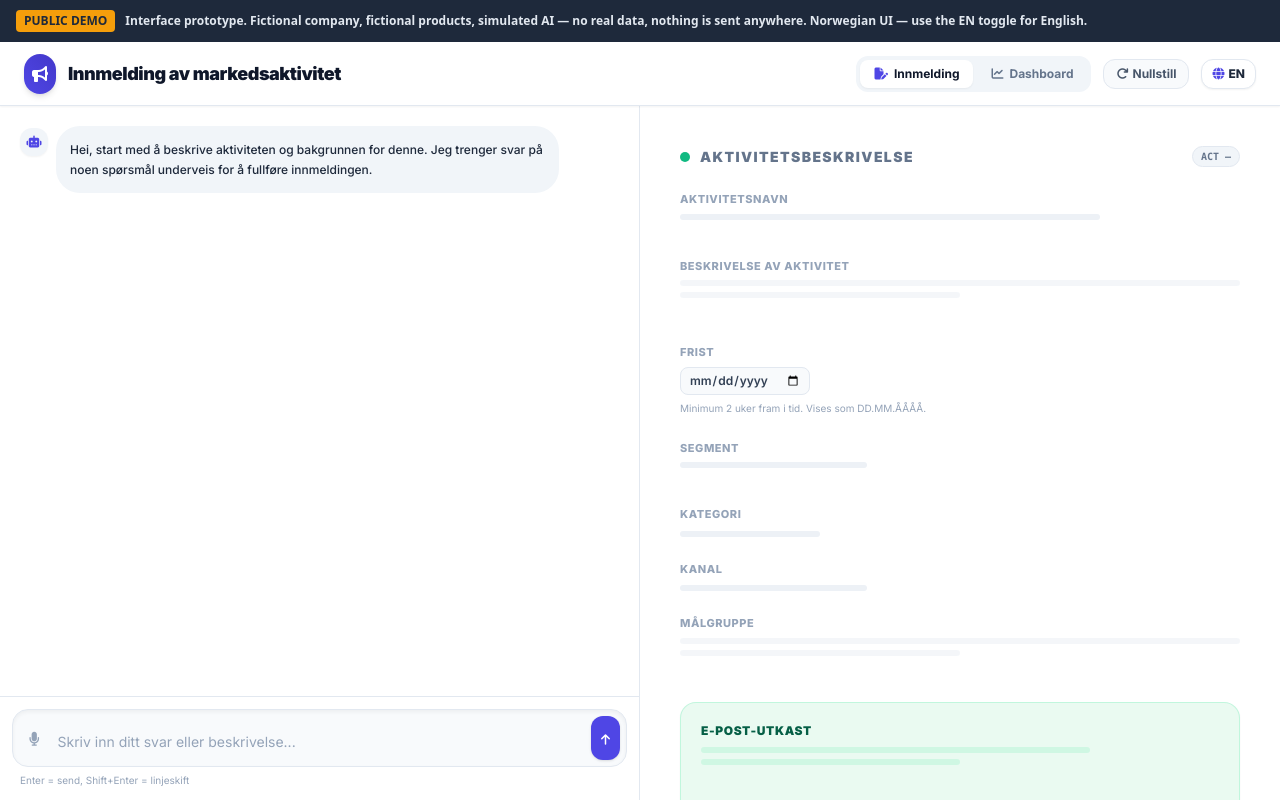
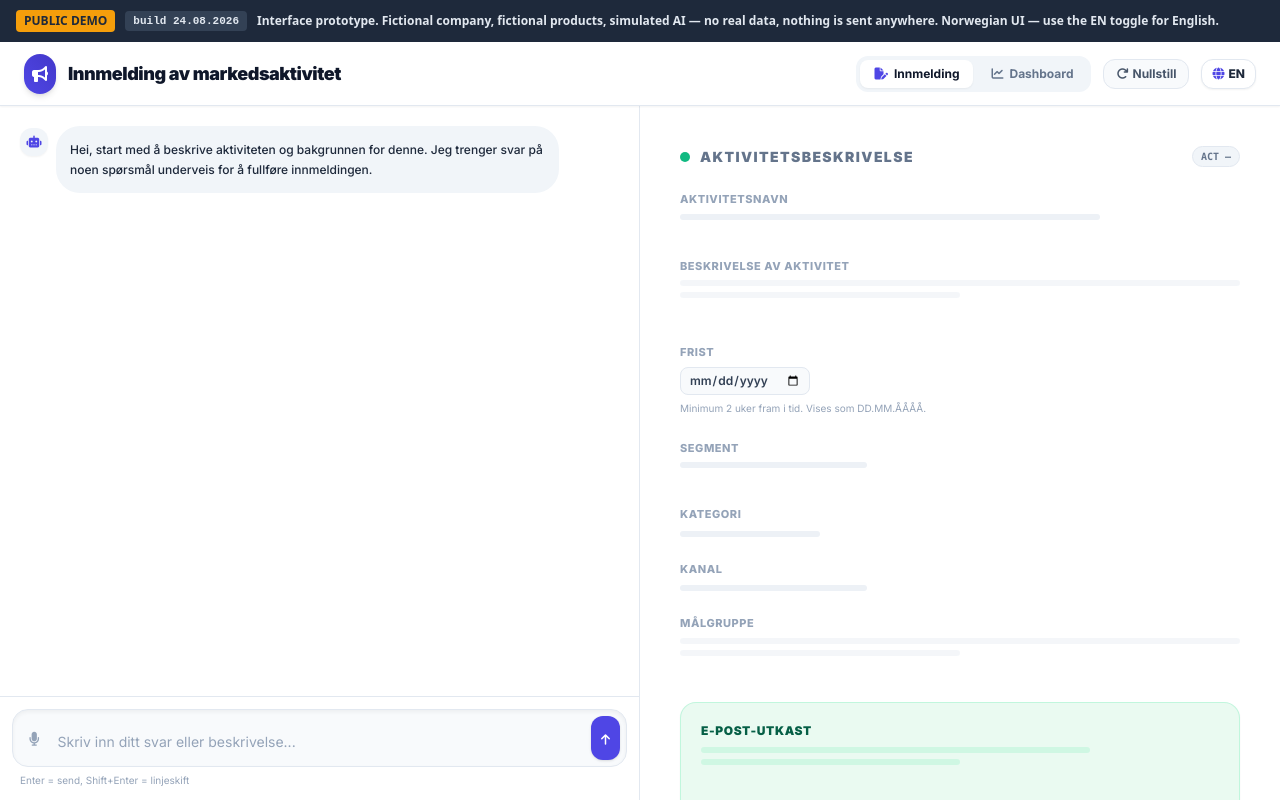
Before and after one commit to carloshumbertoreyesortiz/marketing-brief-demo, a plain HTML site: page index.html in a window 1280 px wide. Drawn offline with nearby package versions, Linux system fonts and the light colour scheme.

Commit message:
Add visible build stamp and no-cache headers
A tester reported an email draft phrasing that no current build produces —
they were on a browser-cached copy of the 20.08 version. The banner now shows
the build date so anyone can tell at a glance whether they are current.

```diff
--- a/index.html
+++ b/index.html
@@ -2,7 +2,9 @@
 <html lang="no" class="h-full">
 <head>
     <meta charset="UTF-8">
-    <meta name="viewport" content="width=device-width, initial-scale=1.0">
+    <meta http-equiv="Cache-Control" content="no-cache, no-store, must-revalidate">
+<meta http-equiv="Pragma" content="no-cache">
+<meta name="viewport" content="width=device-width, initial-scale=1.0">
     <title>Marketing brief assistant — public demo</title>
     <script src="https://cdn.tailwindcss.com"></script>
     <link rel="preconnect" href="https://fonts.googleapis.com">
@@ -35,7 +37,7 @@
         .placeholder-line { height: 6px; background: #e2e8f0; border-radius: 9999px; }
     </style>
 </head>
-<body class="bg-slate-100 text-slate-800 font-sans h-full flex flex-col overflow-hidden"><div style="background:#1e293b;color:#e2e8f0;font:600 12px/1.5 system-ui,sans-serif;padding:10px 16px;display:flex;gap:10px;align-items:center;flex-wrap:wrap"><span style="background:#f59e0b;color:#1e293b;padding:2px 8px;border-radius:4px;font-weight:800">PUBLIC DEMO</span><span>Interface prototype. Fictional company, fictional products, simulated AI &mdash; no real data, nothing is sent anywhere. Norwegian UI &mdash; use the EN toggle for English.</span></div>
+<body class="bg-slate-100 text-slate-800 font-sans h-full flex flex-col overflow-hidden"><div style="background:#1e293b;color:#e2e8f0;font:600 12px/1.5 system-ui,sans-serif;padding:10px 16px;display:flex;gap:10px;align-items:center;flex-wrap:wrap"><span style="background:#f59e0b;color:#1e293b;padding:2px 8px;border-radius:4px;font-weight:800">PUBLIC DEMO</span><span style="background:#334155;padding:2px 8px;border-radius:4px;font-family:ui-monospace,monospace;font-size:11px">build 24.08.2026</span><span>Interface prototype. Fictional company, fictional products, simulated AI &mdash; no real data, nothing is sent anywhere. Norwegian UI &mdash; use the EN toggle for English.</span></div>
 
     <header class="bg-white border-b border-slate-200 h-16 flex-none z-30 shadow-sm">
         <div class="max-w-[1700px] mx-auto px-4 sm:px-6 h-full flex items-center justify-between">
```
